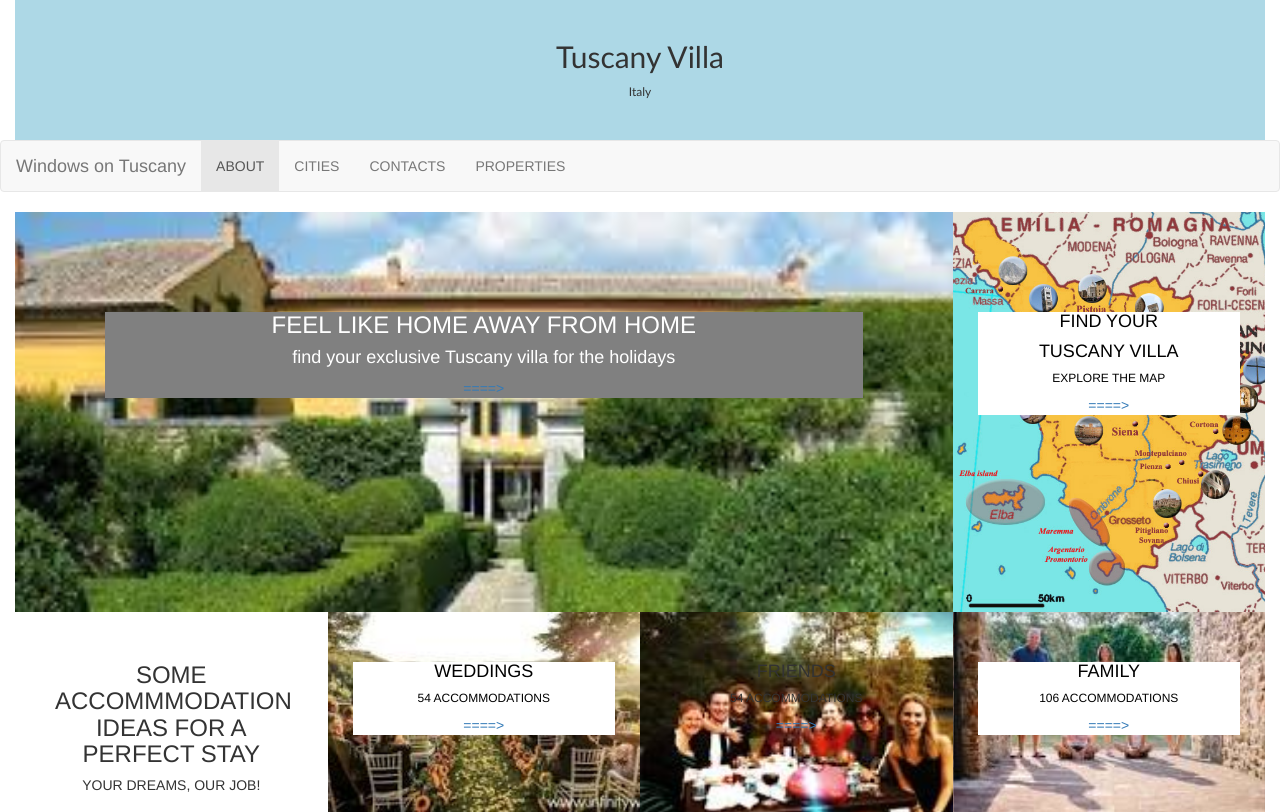
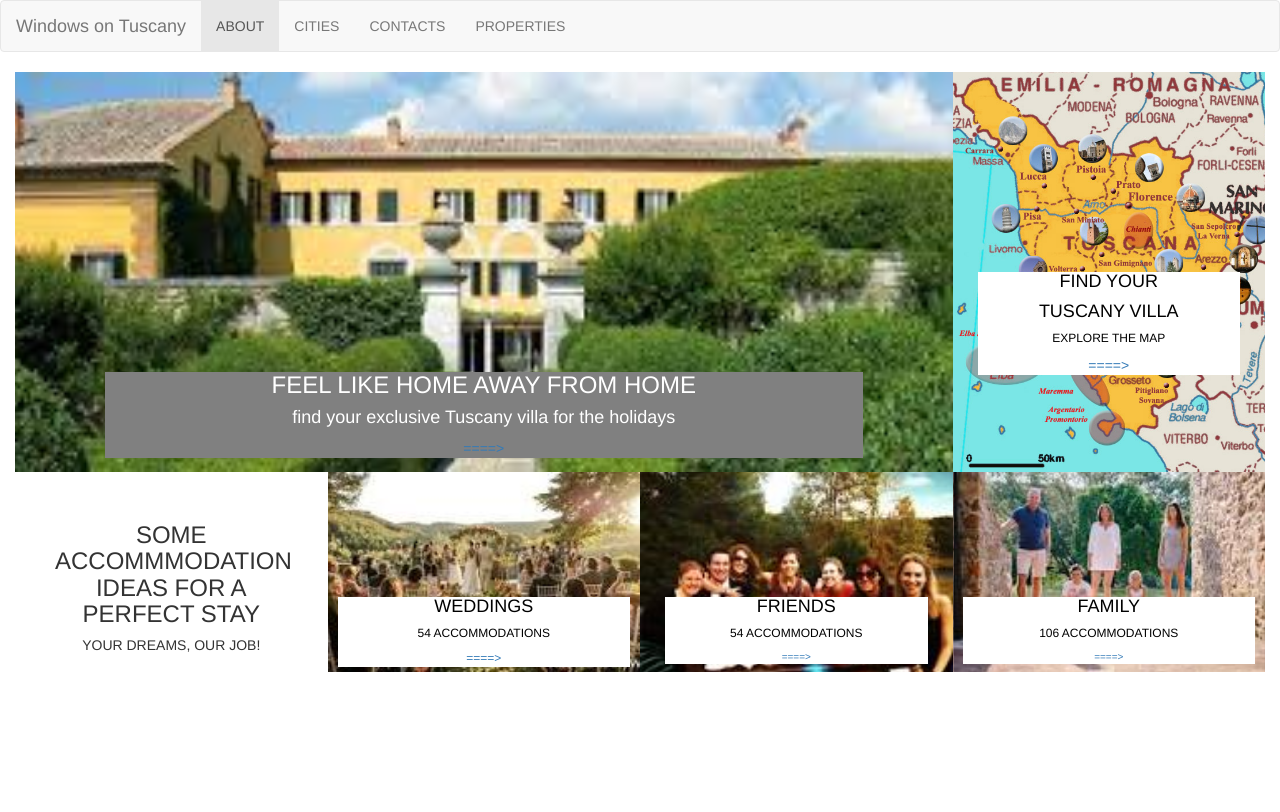
Before and after one commit to joanmayercampbell/project-tuscany-villa, a plain HTML site: page index.html in a window 1280 px wide. Drawn offline with Linux system fonts and the light colour scheme.

Commit message:
2 rows and navigation done

```diff
--- a/Content/tuscany.css
+++ b/Content/tuscany.css
@@ -35,16 +35,15 @@ body {
     background-color:grey;
     color:white;
     text-align:center;
-    margin:100px 75px 100px 75px;
+    margin:300px 75px 0 75px;
 }
 .row1col2text {
     background-color:white;
     color:black;
     text-align:center;
-    margin:100px 10px 100px 10px;
+    margin:200px 10px 0 10px;
 }
 .row2col1 {
-    /*background: url('../tuscanyvilla1.jpg');
     background-size:cover;
     background-position:center center;*/
     height:200px;
@@ -55,21 +54,33 @@ body {
     background-image: url('../tuscany-wedding.jpg');
     background-size: cover;
     background-position: center center;
+    font-size:10px;
     height: 200px;
+    text-align:center;
+    padding:75px 0 25px 0;
 }
+
 .row2col3 {
     background-image: url('../friends-tuscany.jpg');
     background-size: cover;
     background-position: center center;
+    font-size:10px;
     height: 200px;
+    text-align:center;
+    padding:75px 0 25px 0;
 }
+
 
 .row2col4 {
     background-image: url('../family-tuscany.jpg');
     background-size: cover;
     background-position: center center;
+    font-size:10px;
     height: 200px;
+    text-align:center;
+    padding:75px 0 25px 0;
 }
+
 .row2col1text {
     /*background-color:black;
     color:white;*/
@@ -81,11 +92,12 @@ body {
     background-color:white;
     color:black;
     text-align:center;
+    font-size:12px;
     margin:50px 10px 50px 10px;
 }
 .row2col3text {
-    background-color:black;
-    color:white;
+    background-color:white;
+    color:black;
     text-align:center;
     margin:50px 25px 50px 25px;
 }
--- a/index.html
+++ b/index.html
@@ -12,12 +12,6 @@
     <meta charset="utf-8" />
 </head>
 <body>
-    <div class="container-fluid">
-        <div class="companyname">
-            <h1 id="companyname1"> Tuscany Villa</h1>
-            <p id="companyname2">Italy</p>
-        </div>
-        </div>
 
         <nav class="navbar navbar-default">
             <div class="container-fluid">
@@ -26,9 +20,9 @@
                 </div>
                 <ul class="nav navbar-nav">
                         <li class="active"><a href="#">ABOUT</a></li>
-                        <li><a href="#">CITIES</a></li>
-                        <li><a href="#">CONTACTS</a></li>
-                    <li><a href="#">PROPERTIES</a></li>
+                        <li><a href="http://goitaly.about.com/od/tuscany/tp/toptuscany.htm">CITIES</a></li>
+                        <li><a href="http://www.tuscanynowandmore.com/make-an-enquiry-with-tuscany-now-and-more/">CONTACTS</a></li>
+                    <li><a href="http://www.tuscanyaccommodation.com/tuscany-villas/?gclid=Cj0KEQjwh428BRCnvcyI-5nqjY4BEiQAijebwlMMhZEJMuxGX4VgR5m-vWShvTQYuG1nn6ulO43cB-kaAizC8P8HAQ">PROPERTIES</a></li>
                 </ul>
             </div>
         </nav>
@@ -68,22 +62,22 @@
                 <div class="row2col2text">
                     <h4>WEDDINGS</h4>
                     <h6>54 ACCOMMODATIONS</h6>
-                    <a href="http://www.italyguides.it/en/tuscany">====></a>
+                    <a href="http://www.borgotrerosewedding.com/en/?gclid=Cj0KEQjwh428BRCnvcyI-5nqjY4BEiQAijebwvmmQQ-yw5Ch5riv3pVM0wR3nNEH8zGFpPi-ftVBoYEaAqP-8P8HAQ">====></a>
                 </div>
             </div>
             <div class="col-lg-3 col-md-4 row2col3">
-                <div class="row2col1text">
+                <div class="row2col3text">
                     <h4>FRIENDS</h4>
                     <h6>54 ACCOMMODATIONS</h6>
-                    <a href="https://www.tripadvisor.com/VacationRentals-g187893-Reviews-Tuscany-Vacation_Rentals.html">====></a>
+                    <a href="http://www.oliverstravels.com/blog/best-groups-activities-in-tuscany/">====></a>
 
                 </div>
             </div>
             <div class="col-lg-3 col-md-4 row2col4">
-                <div class="row2col2text">
+                <div class="row2col4text">
                     <h4>FAMILY</h4>
                     <h6>106 ACCOMMODATIONS</h6>
-                    <a href="http://www.italyguides.it/en/tuscany">====></a>
+                    <a href="http://www.intuscany.net/guides/holiday-in-tuscany-for-children">====></a>
                 </div>
             </div>
         </div>
```
